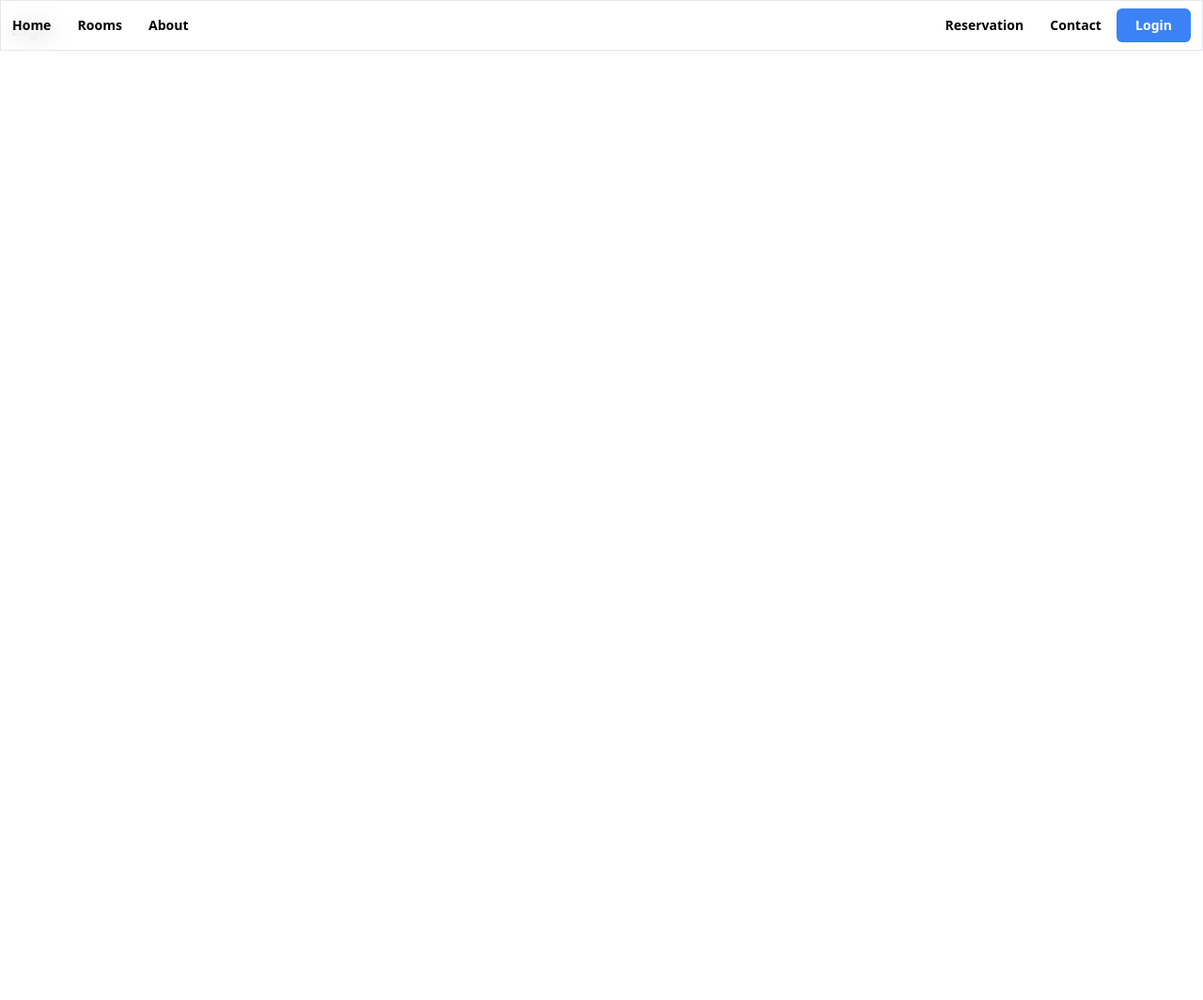
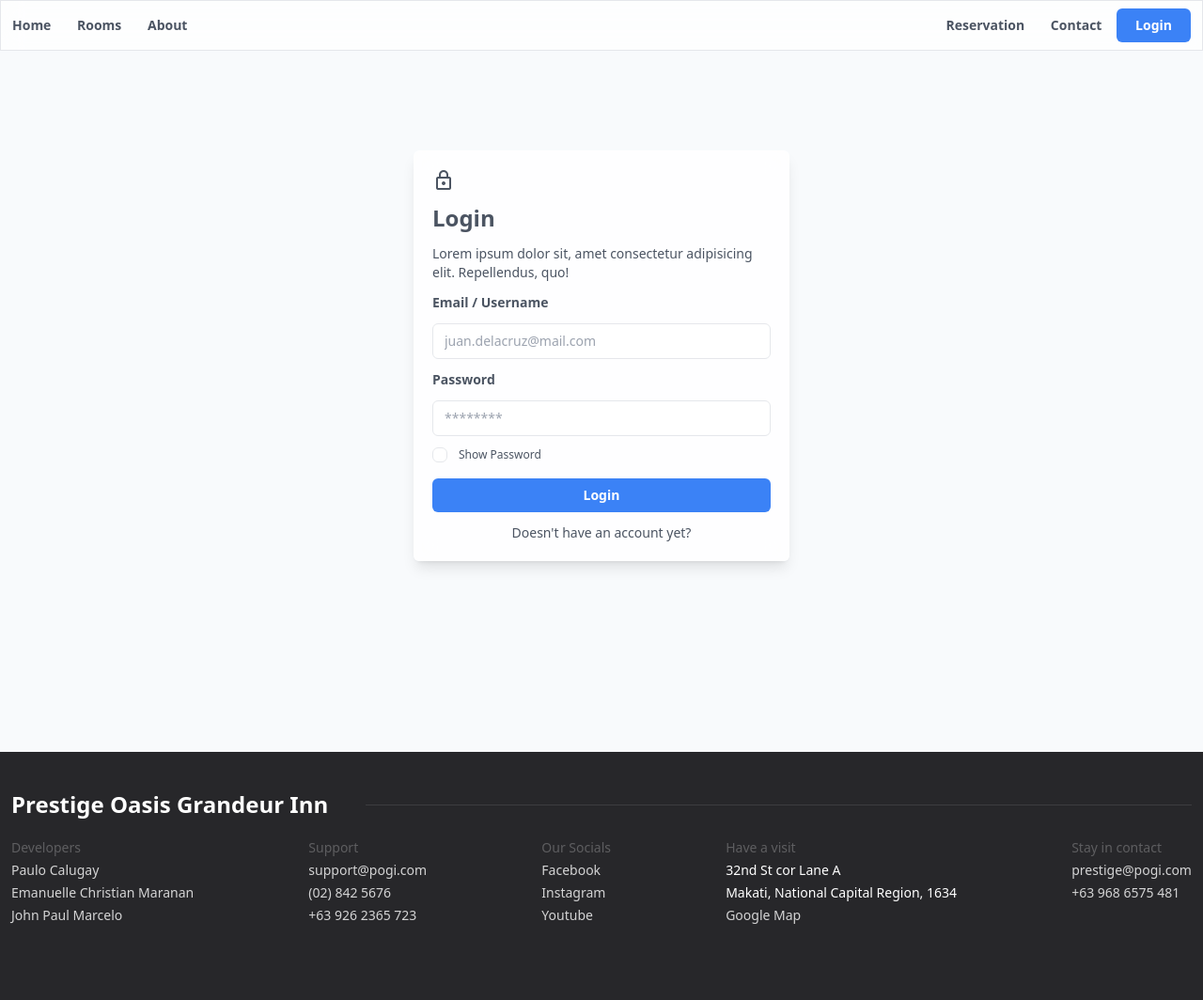
Before and after one commit to ecmrnn/pogi, a PHP site: page /login.php in a window 1280 px wide. Shown: the whole page at 94% size. Before the commit the page ends 54 px from the top, so only its background shows below. Run offline with PHP 8.4, Linux system fonts and the light colour scheme; some libraries are stand-ins or nearby versions.

Commit message:
finished login ui

```diff
--- /dev/null
+++ b/assets/js/password.js
@@ -0,0 +1,7 @@
+let password = document.querySelector("#togglePassword")
+    .addEventListener("change", () => {
+        let type = document.querySelector("#password").getAttribute("type");
+        type === 'password'
+            ? document.querySelector("#password").setAttribute("type", "text")
+            : document.querySelector("#password").setAttribute("type", "password");
+    })
--- a/login.php
+++ b/login.php
@@ -1,16 +1,50 @@
 <!DOCTYPE html>
 <html lang="en">
 
-<?php
-    include('components/head.php');
-?>
+<head>
+    <?php
+        include('components/head.php');
+    ?>
+    <script src="assets/js/password.js" defer></script>
+</head>
 
-<body>
+<body class="bg-slate-50 text-slate-800/80 text-sm">
     <?php include('components/nav.php'); ?>
 
-    <main class="py-5 px-3 max-w-7xl mx-auto">
-        <h1 class="font-semibold">Login</h1>
+    <main class="pt-40 min-h-screen">
+        <div class="px-3 max-w-7xl mx-auto relative">
+            <form action="" class="p-5 mx-auto w-full max-w-[400px] bg-white/80 backdrop-blur-md shadow-lg rounded-md space-y-3 grid top-0 right-3" autocomplete="off">
+                <span class="material-symbols-outlined">lock</span>
+                <h2 class="font-semibold text-2xl">Login</h2>
+                <p>Lorem ipsum dolor sit, amet consectetur adipisicing elit. Repellendus, quo!</p>
+
+                <label for="username" class="font-semibold">Email &#47; Username</label>
+                <input type="text" name="username" id="username" class="px-3 py-2 w-full rounded-md border peer" placeholder="juan.delacruz@mail.com" required>
+
+                <label for="password" class="font-semibold">Password</label>
+                <input type="password" name="password" id="password" class="px-3 py-2 w-full rounded-md border peer" placeholder="********" required>
+
+                <div class="flex gap-3">
+                    <div class="relative">
+                        <input type="checkbox" name="togglePassword" id="togglePassword" onchange="togglePassword()"
+                            class="appearance-none w-4 h-4 border rounded-md bg-white checked:bg-blue-500 checked:border-blue-500">
+                        <label for="togglePassword" class="material-symbols-outlined select-none absolute top-0 text-xs left-1/2 -translate-x-1/2 font-bold text-white">check</label>
+                    </div>
+                    <label for="togglePassword" class="w-max text-xs select-none">Show Password</label>
+                </div>
+
+                <button type="submit" name="submit"
+                    class="px-3 py-2 text-white rounded-md font-semibold bg-blue-500 hover:bg-blue-600 text-white transition-all ease-in-out group relative">
+                    <span>Login</span>
+                    <span class="material-symbols-outlined ml-0 opacity-0 transition-all ease-in-out absolute top-1/2 -translate-y-1/2 group-hover:opacity-100 group-hover:ml-3">login</span>
+                </button>
+
+                <a href="signup.php" class="mx-auto w-max">Doesn&apos;t have an account yet?</a>
+            </form>
+        </div>
     </main>
+
+    <?php include('components/footer.php'); ?>
 </body>
 
 </html>
```
Also changed, not shown: index.php (+5 -5 lines).
